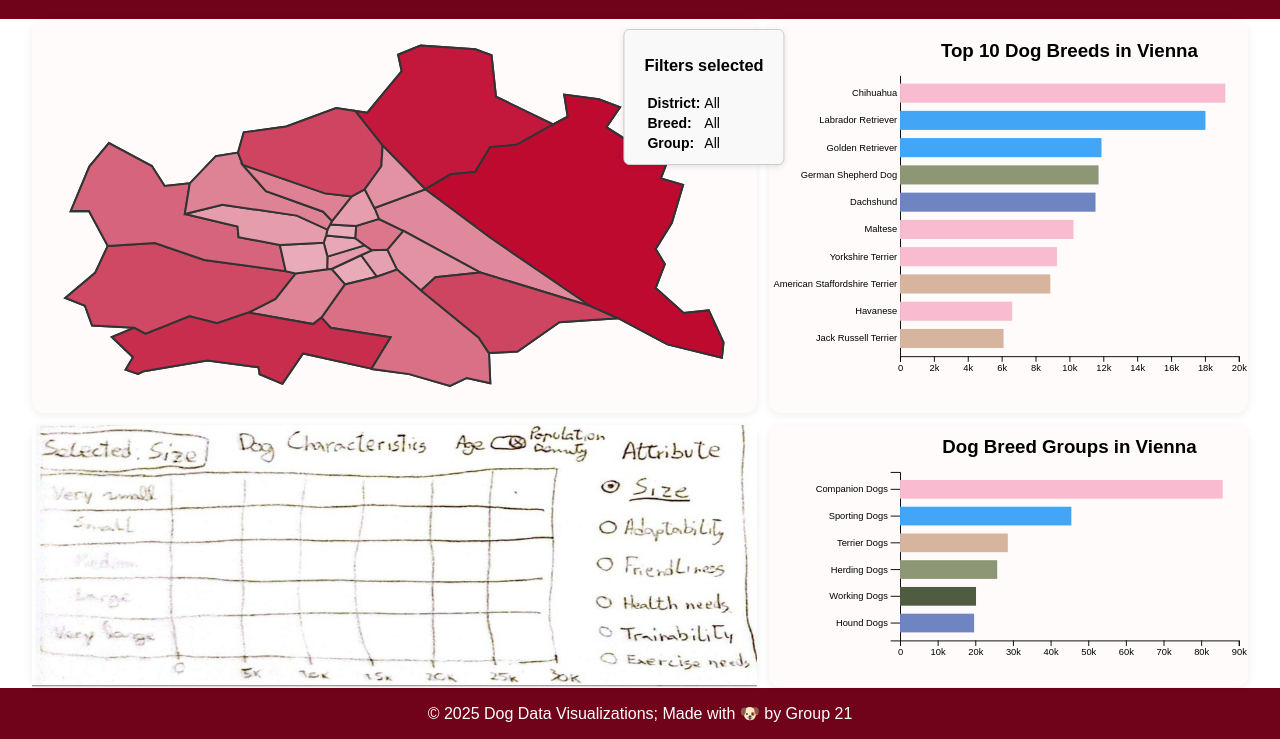
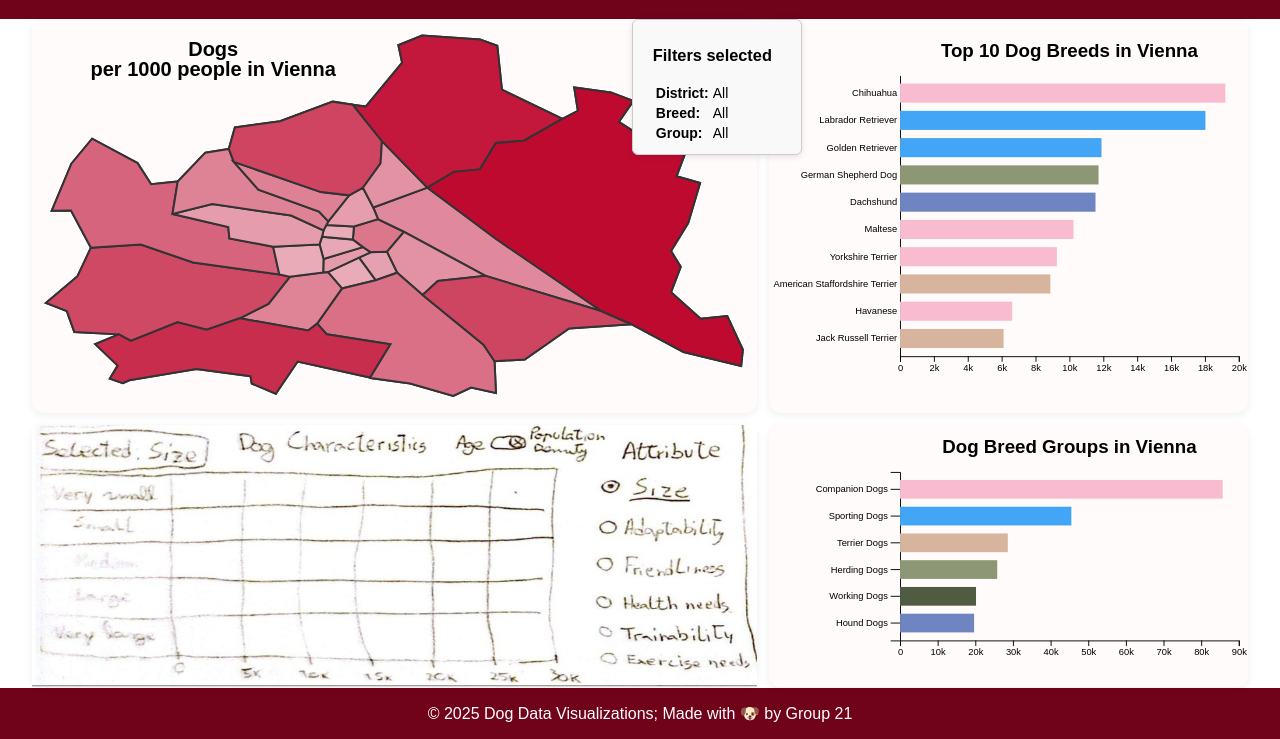
Before and after one commit to pinhoj/InfoVis, a website: page index.html in a window 1280 px wide. Shown: the part 61-800 px from the top of the page. Drawn offline with nearby package versions, Linux system fonts and the light colour scheme; some packages are replaced by stand-ins of ours; a script that the page names is missing.

Commit message:
feat: add choropleth title

```diff
--- a/idioms/choropleth.js
+++ b/idioms/choropleth.js
@@ -37,14 +37,33 @@ export function createChoropleth(container, geodata, selectedState, {width, heig
         .attr('stroke', '#333')
         .attr('stroke-width', 1)
 
+    // Title
+    const title = svg.append("text")
+        .attr("x", width / 4)
+        .attr("y", 10)
+        .attr("text-anchor", "middle")
+        .style("font-size", "10px")
+        .style("font-weight", "bold")
+        .text("Dogs");
+
+        svg.append("text")
+        .attr("x", width / 4)
+        .attr("y", 20)
+        .attr("text-anchor", "middle")
+        .style("font-size", "10px")
+        .style("font-weight", "bold")
+        .text("per 1000 people in Vienna");
+
     // Tooltip (scoped; avoid duplicates by selecting or creating)
     const tooltip = d3.select('body').selectAll('.tooltip-map').data([null]).join('div')
         .attr('class', 'tooltip-map')
         .style('position', 'absolute')
         .style('background', 'white')
         .style('border', '1px solid #ccc')
+        .style('z-index', '10')
         .style('padding', '6px 10px')
         .style('border-radius', '6px')
+        .style('width', '15%')
         .style('box-shadow', '0 2px 6px rgba(0,0,0,0.2)')
         .style('font-size', '12px')
         .style('pointer-events', 'none')
@@ -119,6 +138,14 @@ export function createChoropleth(container, geodata, selectedState, {width, heig
                             }),
                 exit => exit.transition().duration(200).style('opacity', 0).remove()
             )
+
+        if (selectedState.breed != null)
+            title.text(selectedState.breed + "s");
+        else if (selectedState.group != null)
+            title.text(selectedState.group);
+        else
+            title.text("Dogs");
+
     }
 
     function hoverDistrict(district){
--- a/script.js
+++ b/script.js
@@ -166,7 +166,7 @@ d3.csv('data/dogs_in_vienna.csv', d => ({
     choropleth = createChoropleth('#chart1',
         {type: 'FeatureCollection', features: getGeoFilteredRows()},
         {breed:null, group:null, district:null},
-        {width, height, margin:{top:10,bottom:0, left:0, right:0}}
+        {width, height, margin:{top:0,bottom:0, left:0, right:0}}
       );
 
     choropleth.on('filter', ({ district }) => {
--- a/style.css
+++ b/style.css
@@ -73,15 +73,16 @@ main {
 
 .filter-display {
   position: absolute;
-  top: 10px;
-  left: 55%;
+  top: 0;
+  left: 56%;
+  width:10%;
   transform: translateX(-50%);
   background: #f9f9f9;
   padding: 10px 20px;
   border: 1px solid #ccc;
   border-radius: 6px;
   font-family: sans-serif;
-  z-index: 1000;
+  z-index: 5;
   box-shadow: 0 2px 6px rgba(0,0,0,0.1);
   font-size: 14px;
 }
```
